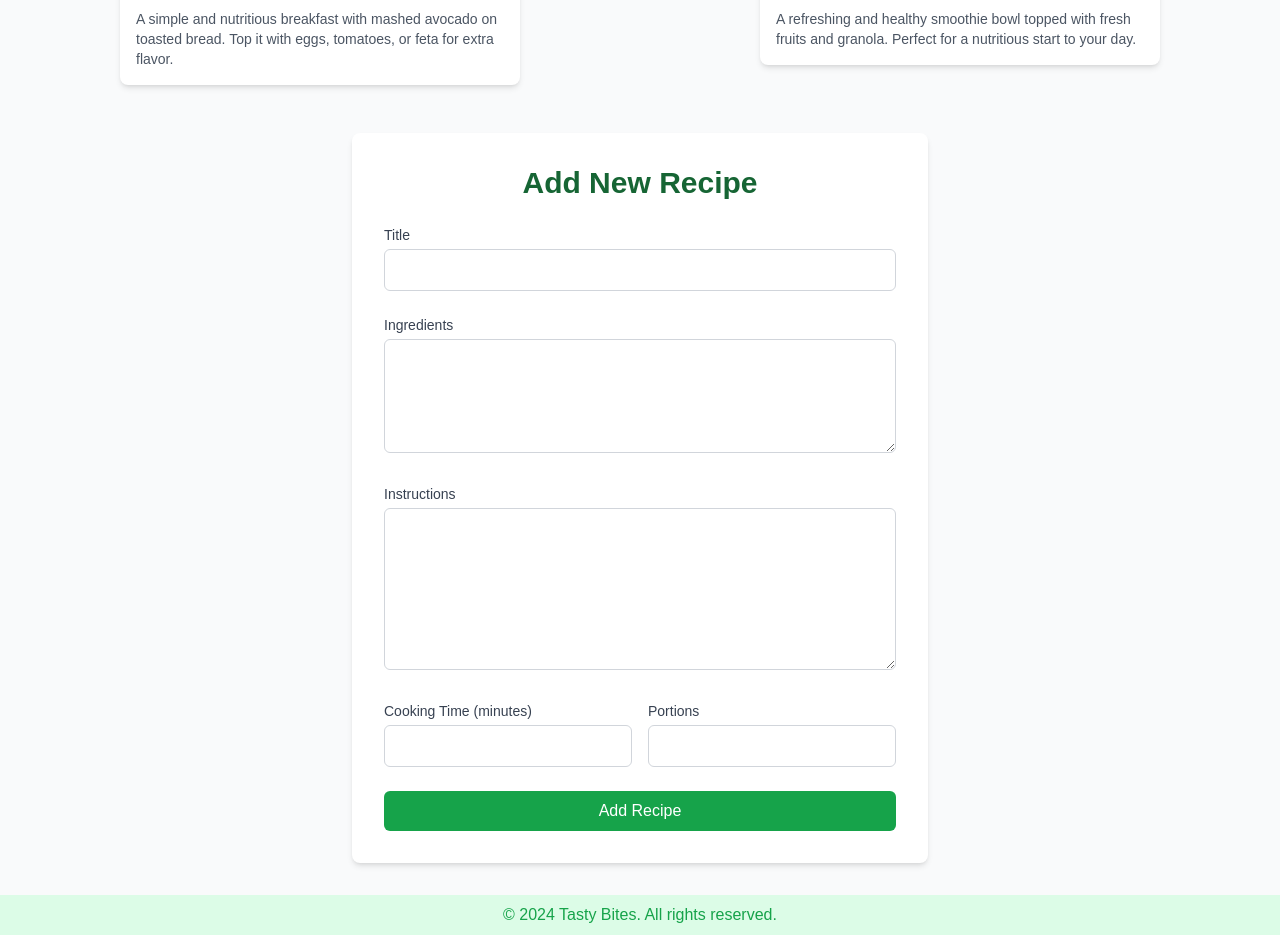
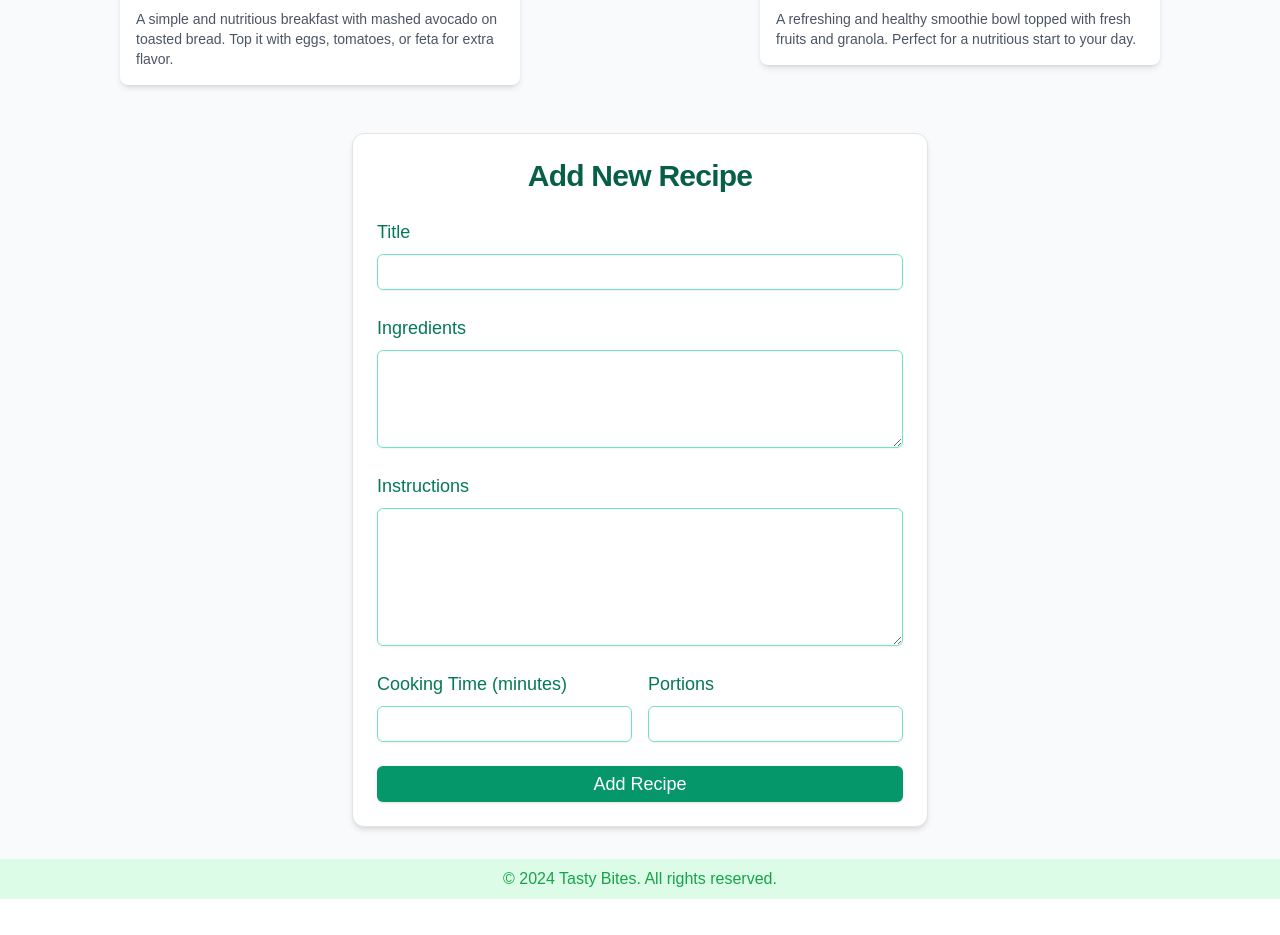
Before and after one commit to empephat/Recipe-App---Next-JS--Tailwind--React--TS, a Next.js app: page /recipes in a window 1280 px wide. Shown: the part 903-1838 px from the top of the page. After the commit the page ends 1802 px from the top, so only its background shows below. Built offline with nearby package versions, Linux system fonts and the light colour scheme.

Commit message:
Updated the recipe form so it has better contrast and readability

```diff
--- a/package.json
+++ b/package.json
@@ -12,6 +12,8 @@
     "@ai-sdk/openai": "^0.0.66",
     "@prisma/client": "^5.22.0",
     "@radix-ui/react-icons": "^1.3.0",
+    "@radix-ui/react-label": "^2.1.0",
+    "@radix-ui/react-slot": "^1.1.0",
     "ai": "^3.4.9",
     "class-variance-authority": "^0.7.0",
     "clsx": "^2.1.1",
--- a/src/components/add-recipe-with-ai.tsx
+++ b/src/components/add-recipe-with-ai.tsx
@@ -4,7 +4,7 @@
 import { Loading } from "./loading";
 import { z } from "zod";
 import { experimental_useObject as useObject } from "ai/react";
-import { Input } from "@/components/input";
+import { Input } from "@/components/ui/input";
 import { RecipeSchema } from "../schema/recipeSchema";
 import { RecipeCardWithAI } from "./recipe-card-with-ai";
 
--- a/src/components/add-recipe.tsx
+++ b/src/components/add-recipe.tsx
@@ -1,98 +1,93 @@
+"use client";
+
+import { Button } from "@/components/ui/button";
+import { Card, CardContent, CardHeader, CardTitle } from "@/components/ui/card";
+import { Input } from "@/components/ui/input";
+import { Label } from "@/components/ui/label";
+import { Textarea } from "@/components/ui/textarea";
+
 export default function AddRecipeForm() {
   return (
-    <div className="max-w-xl mx-auto bg-white p-8 rounded-lg shadow-md">
-      <h2 className="text-3xl font-bold text-green-800 mb-6 text-center font-logo">
+    <Card className="max-w-xl mx-auto bg-white shadow-md">
+      <CardHeader>
+        <CardTitle className="text-3xl font-bold text-emerald-800 text-center font-logo">
           Add New Recipe
-      </h2>
+        </CardTitle>
+      </CardHeader>
+      <CardContent>
         <form className="space-y-6">
-        <div>
-          <label
-            htmlFor="title"
-            className="block text-sm font-medium text-gray-700 mb-1"
-          >
+          <div className="space-y-2">
+            <Label htmlFor="title" className="text-emerald-700 text-lg">
               Title
-          </label>
-          <input
+            </Label>
+            <Input
               type="text"
               id="title"
               name="title"
-            className="w-full px-3 py-2 border border-gray-300 rounded-md focus:outline-none focus:ring-2 focus:ring-green-400"
+              className=" border-emerald-300 focus:border-emerald-500 focus:ring-2 focus:ring-emerald-500 focus:ring-opacity-50"
               required
             />
           </div>
-        <div>
-          <label
-            htmlFor="ingredients"
-            className="block text-sm font-medium text-gray-700 mb-1"
-          >
+          <div className="space-y-2">
+            <Label htmlFor="ingredients" className="text-emerald-700 text-lg">
               Ingredients
-          </label>
-          <textarea
+            </Label>
+            <Textarea
               id="ingredients"
               name="ingredients"
               rows={4}
-            className="w-full px-3 py-2 border border-gray-300 rounded-md focus:outline-none focus:ring-2 focus:ring-green-400"
+              className="border-emerald-300 focus:border-emerald-500 focus:ring-2 focus:ring-emerald-500 focus:ring-opacity-50"
               required
-          ></textarea>
+            />
           </div>
-        <div>
-          <label
-            htmlFor="instructions"
-            className="block text-sm font-medium text-gray-700 mb-1"
-          >
+          <div className="space-y-2">
+            <Label htmlFor="instructions" className="text-emerald-700 text-lg">
               Instructions
-          </label>
-          <textarea
+            </Label>
+            <Textarea
               id="instructions"
               name="instructions"
               rows={6}
-            className="w-full px-3 py-2 border border-gray-300 rounded-md focus:outline-none focus:ring-2 focus:ring-green-400"
+              className="border-emerald-300 focus:border-emerald-500 focus:ring-2 focus:ring-emerald-500 focus:ring-opacity-50"
               required
-          ></textarea>
+            />
           </div>
-        <div className="flex space-x-4">
-          <div className="flex-1">
-            <label
-              htmlFor="cookingTime"
-              className="block text-sm font-medium text-gray-700 mb-1"
-            >
+          <div className="grid grid-cols-2 gap-4">
+            <div className="space-y-2">
+              <Label htmlFor="cookingTime" className="text-emerald-700 text-lg">
                 Cooking Time (minutes)
-            </label>
-            <input
+              </Label>
+              <Input
                 type="number"
                 id="cookingTime"
                 name="cookingTime"
                 min="1"
-              className="w-full px-3 py-2 border border-gray-300 rounded-md focus:outline-none focus:ring-2 focus:ring-green-400"
+                className="border-emerald-300 focus:border-emerald-500 focus:ring-2 focus:ring-emerald-500 focus:ring-opacity-50"
                 required
               />
             </div>
-          <div className="flex-1">
-            <label
-              htmlFor="portions"
-              className="block text-sm font-medium text-gray-700 mb-1"
-            >
+            <div className="space-y-2">
+              <Label htmlFor="portions" className="text-emerald-700 text-lg">
                 Portions
-            </label>
-            <input
+              </Label>
+              <Input
                 type="number"
                 id="portions"
                 name="portions"
                 min="1"
-              className="w-full px-3 py-2 border border-gray-300 rounded-md focus:outline-none focus:ring-2 focus:ring-green-400"
+                className="border-emerald-300 focus:border-emerald-500 focus:ring-2 focus:ring-emerald-500 focus:ring-opacity-50"
                 required
               />
             </div>
           </div>
-        <div>
-          <button
+          <Button
             type="submit"
-            className="w-full bg-green-600 text-white py-2 px-4 rounded-md hover:bg-green-700 transition-colors focus:outline-none focus:ring-2 focus:ring-green-400 focus:ring-offset-2"
+            className="w-full text-lg bg-emerald-600 hover:bg-emerald-700 text-white transition-colors duration-200"
           >
             Add Recipe
-          </button>
-        </div>
+          </Button>
         </form>
-    </div>
+      </CardContent>
+    </Card>
   );
 }
--- /dev/null
+++ b/src/components/ui/button.tsx
@@ -0,0 +1,57 @@
+import * as React from "react"
+import { Slot } from "@radix-ui/react-slot"
+import { cva, type VariantProps } from "class-variance-authority"
+
+import { cn } from "@/lib/utils"
+
+const buttonVariants = cva(
+  "inline-flex items-center justify-center gap-2 whitespace-nowrap rounded-md text-sm font-medium transition-colors focus-visible:outline-none focus-visible:ring-1 focus-visible:ring-ring disabled:pointer-events-none disabled:opacity-50 [&_svg]:pointer-events-none [&_svg]:size-4 [&_svg]:shrink-0",
+  {
+    variants: {
+      variant: {
+        default:
+          "bg-primary text-primary-foreground shadow hover:bg-primary/90",
+        destructive:
+          "bg-destructive text-destructive-foreground shadow-sm hover:bg-destructive/90",
+        outline:
+          "border border-input bg-background shadow-sm hover:bg-accent hover:text-accent-foreground",
+        secondary:
+          "bg-secondary text-secondary-foreground shadow-sm hover:bg-secondary/80",
+        ghost: "hover:bg-accent hover:text-accent-foreground",
+        link: "text-primary underline-offset-4 hover:underline",
+      },
+      size: {
+        default: "h-9 px-4 py-2",
+        sm: "h-8 rounded-md px-3 text-xs",
+        lg: "h-10 rounded-md px-8",
+        icon: "h-9 w-9",
+      },
+    },
+    defaultVariants: {
+      variant: "default",
+      size: "default",
+    },
+  }
+)
+
+export interface ButtonProps
+  extends React.ButtonHTMLAttributes<HTMLButtonElement>,
+    VariantProps<typeof buttonVariants> {
+  asChild?: boolean
+}
+
+const Button = React.forwardRef<HTMLButtonElement, ButtonProps>(
+  ({ className, variant, size, asChild = false, ...props }, ref) => {
+    const Comp = asChild ? Slot : "button"
+    return (
+      <Comp
+        className={cn(buttonVariants({ variant, size, className }))}
+        ref={ref}
+        {...props}
+      />
+    )
+  }
+)
+Button.displayName = "Button"
+
+export { Button, buttonVariants }
--- /dev/null
+++ b/src/components/ui/card.tsx
@@ -0,0 +1,76 @@
+import * as React from "react"
+
+import { cn } from "@/lib/utils"
+
+const Card = React.forwardRef<
+  HTMLDivElement,
+  React.HTMLAttributes<HTMLDivElement>
+>(({ className, ...props }, ref) => (
+  <div
+    ref={ref}
+    className={cn(
+      "rounded-xl border bg-card text-card-foreground shadow",
+      className
+    )}
+    {...props}
+  />
+))
+Card.displayName = "Card"
+
+const CardHeader = React.forwardRef<
+  HTMLDivElement,
+  React.HTMLAttributes<HTMLDivElement>
+>(({ className, ...props }, ref) => (
+  <div
+    ref={ref}
+    className={cn("flex flex-col space-y-1.5 p-6", className)}
+    {...props}
+  />
+))
+CardHeader.displayName = "CardHeader"
+
+const CardTitle = React.forwardRef<
+  HTMLDivElement,
+  React.HTMLAttributes<HTMLDivElement>
+>(({ className, ...props }, ref) => (
+  <div
+    ref={ref}
+    className={cn("font-semibold leading-none tracking-tight", className)}
+    {...props}
+  />
+))
+CardTitle.displayName = "CardTitle"
+
+const CardDescription = React.forwardRef<
+  HTMLDivElement,
+  React.HTMLAttributes<HTMLDivElement>
+>(({ className, ...props }, ref) => (
+  <div
+    ref={ref}
+    className={cn("text-sm text-muted-foreground", className)}
+    {...props}
+  />
+))
+CardDescription.displayName = "CardDescription"
+
+const CardContent = React.forwardRef<
+  HTMLDivElement,
+  React.HTMLAttributes<HTMLDivElement>
+>(({ className, ...props }, ref) => (
+  <div ref={ref} className={cn("p-6 pt-0", className)} {...props} />
+))
+CardContent.displayName = "CardContent"
+
+const CardFooter = React.forwardRef<
+  HTMLDivElement,
+  React.HTMLAttributes<HTMLDivElement>
+>(({ className, ...props }, ref) => (
+  <div
+    ref={ref}
+    className={cn("flex items-center p-6 pt-0", className)}
+    {...props}
+  />
+))
+CardFooter.displayName = "CardFooter"
+
+export { Card, CardHeader, CardFooter, CardTitle, CardDescription, CardContent }
--- a/src/components/input.tsx
+++ b/src/components/ui/input.tsx
@@ -11,7 +11,7 @@
       <input
         type={type}
         className={cn(
-          "flex h-9 w-full rounded-md border border-input bg-transparent px-3 py-1 text-sm shadow-sm transition-colors file:border-0 file:bg-transparent file:text-sm file:font-medium file:text-foreground placeholder:text-muted-foreground focus-visible:outline-none focus-visible:ring-1 focus-visible:ring-ring disabled:cursor-not-allowed disabled:opacity-50",
+          "flex h-9 w-full rounded-md border border-input bg-transparent px-3 py-1 text-base shadow-sm transition-colors file:border-0 file:bg-transparent file:text-sm file:font-medium file:text-foreground placeholder:text-muted-foreground focus-visible:outline-none focus-visible:ring-1 focus-visible:ring-ring disabled:cursor-not-allowed disabled:opacity-50",
           className
         )}
         ref={ref}
--- /dev/null
+++ b/src/components/ui/label.tsx
@@ -0,0 +1,26 @@
+"use client"
+
+import * as React from "react"
+import * as LabelPrimitive from "@radix-ui/react-label"
+import { cva, type VariantProps } from "class-variance-authority"
+
+import { cn } from "@/lib/utils"
+
+const labelVariants = cva(
+  "text-sm font-medium leading-none peer-disabled:cursor-not-allowed peer-disabled:opacity-70"
+)
+
+const Label = React.forwardRef<
+  React.ElementRef<typeof LabelPrimitive.Root>,
+  React.ComponentPropsWithoutRef<typeof LabelPrimitive.Root> &
+    VariantProps<typeof labelVariants>
+>(({ className, ...props }, ref) => (
+  <LabelPrimitive.Root
+    ref={ref}
+    className={cn(labelVariants(), className)}
+    {...props}
+  />
+))
+Label.displayName = LabelPrimitive.Root.displayName
+
+export { Label }
--- /dev/null
+++ b/src/components/ui/textarea.tsx
@@ -0,0 +1,22 @@
+import * as React from "react"
+
+import { cn } from "@/lib/utils"
+
+const Textarea = React.forwardRef<
+  HTMLTextAreaElement,
+  React.ComponentProps<"textarea">
+>(({ className, ...props }, ref) => {
+  return (
+    <textarea
+      className={cn(
+        "flex min-h-[60px] w-full rounded-md border border-input bg-transparent px-3 py-2 text-base shadow-sm placeholder:text-muted-foreground focus-visible:outline-none focus-visible:ring-1 focus-visible:ring-ring disabled:cursor-not-allowed disabled:opacity-50 md:text-sm",
+        className
+      )}
+      ref={ref}
+      {...props}
+    />
+  )
+})
+Textarea.displayName = "Textarea"
+
+export { Textarea }
```
Also changed, not shown: src/components/search.tsx (+14 -5 lines), 1 other file (tests, documents, lock files or other folders). Lines whose indentation alone changed are shown as unchanged.
